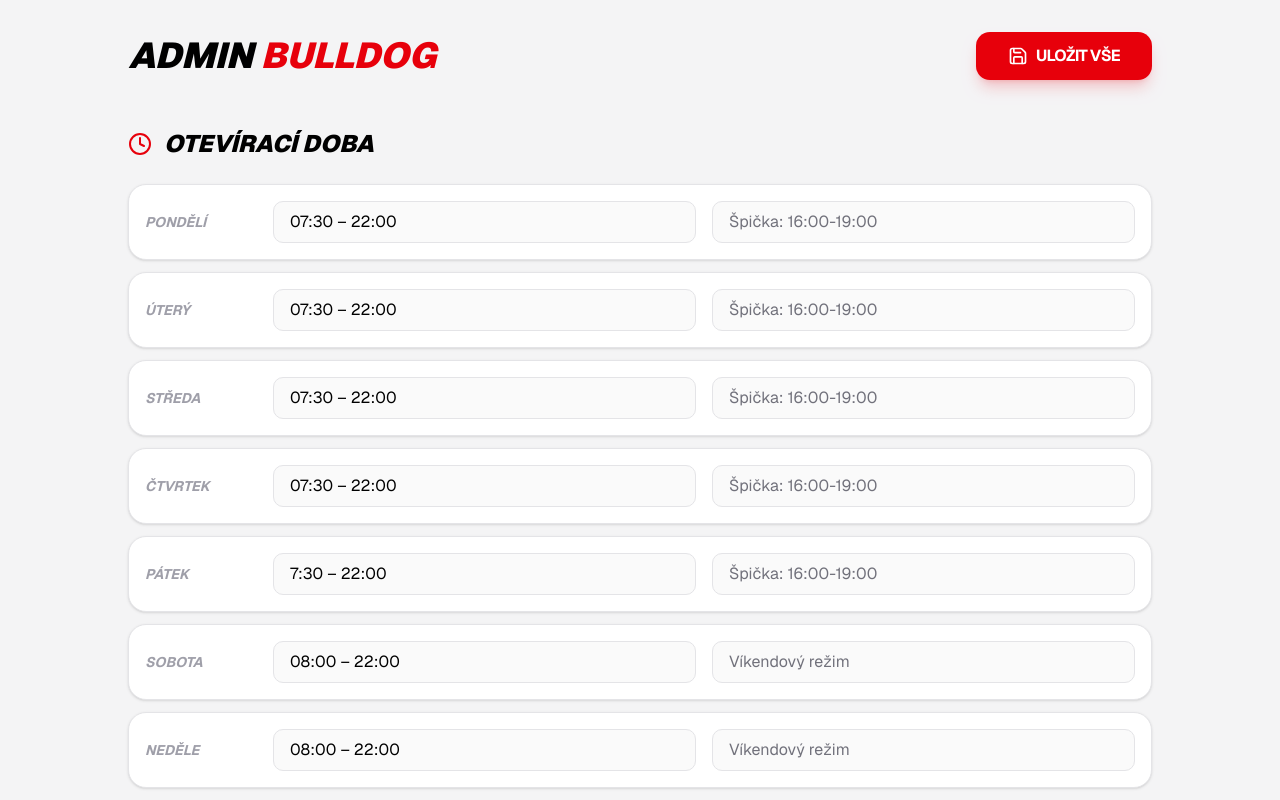
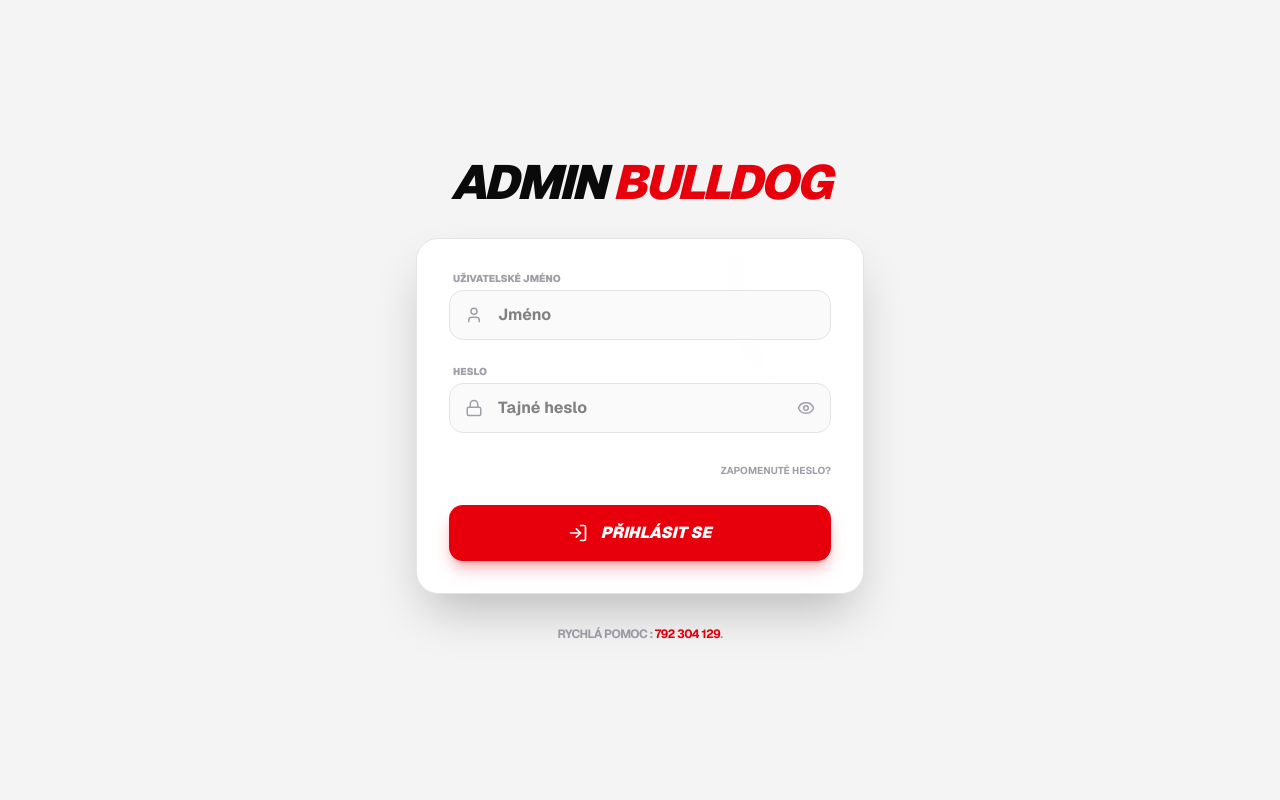
Before and after one commit to Jir1mac/Bulldoggym, a Next.js app: page /admin in a window 1280 px wide. Shown: the top 800 px of the page. Built offline with nearby package versions, Linux system fonts and the light colour scheme.

Commit message:
Add admin page for managing opening hours and pricing

```diff
--- a/app/admin/page.tsx
+++ b/app/admin/page.tsx
@@ -2,6 +2,7 @@
 
 import React, { useState } from 'react';
 import { Save, Tag, Clock } from 'lucide-react';
+import Login from '../../components/Login';
 
 const initialHours = [
     { day: "Pondělí", hours: "07:30 – 22:00", note: "Špička: 16:00-19:00" },
@@ -37,6 +38,9 @@ export default function AdminPage() {
     };
 
     return (
+        <>
+            <Login />
+
         <div className="min-h-screen bg-zinc-100 text-black p-8 font-sans">
             <div className="max-w-5xl mx-auto">
                 <div className="flex justify-between items-center mb-12">
@@ -108,5 +112,6 @@ export default function AdminPage() {
                 </div>
             </div>
         </div>
+        </>
     );
 }
--- a/components/FindUs.tsx
+++ b/components/FindUs.tsx
@@ -48,7 +48,7 @@ export default function FindUs() {
                                 <MapPin className="text-red-600 mr-4 flex-shrink-0" size={24} />
                                 <div>
                                     <p className="font-semibold text-black text-lg">Adresa:</p>
-                                    <p className="text-zinc-400 font-medium">třída Kpt. Jaroše 2999/19, budova Sever</p>
+                                    <p className="text-zinc-400 font-medium">K. H. Máchy 344</p>
                                     <p className="text-zinc-400 font-medium">434 01 Most</p>
                                 </div>
                             </div>
@@ -56,14 +56,14 @@ export default function FindUs() {
                                 <Phone className="text-red-600 mr-4 flex-shrink-0" size={24} />
                                 <div>
                                     <p className="font-semibold text-black text-lg">Telefon:</p>
-                                    <a href="tel:+420777123456" className="text-zinc-400 hover:text-red-600 transition-colors font-medium cursor-pointer">+420 777 123 456</a>
+                                    <a href="tel:+420777123456" className="text-zinc-400 hover:text-red-600 transition-colors font-medium cursor-pointer">+420 777 656 367</a>
                                 </div>
                             </div>
                             <div className="flex items-center justify-center lg:justify-start text-zinc-300">
                                 <Mail className="text-red-600 mr-4 flex-shrink-0" size={24} />
                                 <div>
                                     <p className="font-semibold text-black text-lg">Email:</p>
-                                    <a href="mailto:info@bulldoggym.cz" className="text-zinc-400 hover:text-red-600 transition-colors font-medium cursor-pointer">info@bulldoggym.cz</a>
+                                    <a href="mailto:info@bulldoggym.cz" className="text-zinc-400 hover:text-red-600 transition-colors font-medium cursor-pointer">bulldog.gym@seznam.cz</a>
                                 </div>
                             </div>
                         </div>
--- /dev/null
+++ b/components/Login.tsx
@@ -0,0 +1,100 @@
+"use client";
+
+import React, { useState } from 'react';
+import { Lock, User, LogIn, ShieldCheck, Eye, EyeOff } from 'lucide-react';
+
+export default function LoginPage() {
+    const [formData, setFormData] = useState({
+        username: '',
+        password: ''
+    });
+    const [showPassword, setShowPassword] = useState(false);
+
+    const handleSubmit = (e: React.FormEvent) => {
+        e.preventDefault();
+        console.log("Přihlašování...", formData);
+    };
+
+    return (
+        <div className="min-h-screen bg-zinc-100 flex items-center justify-center p-4 font-sans">
+            <div className="max-w-md w-full">
+                <div className="text-center mb-8">
+                    <h1 className="text-5xl font-black uppercase italic tracking-tighter">
+                        Admin <span className="text-red-600">Bulldog</span>
+                    </h1>
+                </div>
+
+                <div className="bg-white p-8 rounded-3xl border border-zinc-200 shadow-2xl relative overflow-hidden">
+                    <div className="absolute -top-10 -right-10 text-zinc-50 opacity-10 pointer-events-none">
+                        <ShieldCheck size={200} />
+                    </div>
+
+                    <form onSubmit={handleSubmit} className="space-y-6 relative z-10">
+                        <div>
+                            <label className="text-[10px] font-black uppercase text-zinc-400 mb-1 ml-1 block">
+                                Uživatelské jméno
+                            </label>
+                            <div className="relative">
+                                <span className="absolute left-4 top-1/2 -translate-y-1/2 text-zinc-400">
+                                    <User size={18} />
+                                </span>
+                                <input
+                                    type="text"
+                                    required
+                                    className="w-full bg-zinc-50 border border-zinc-200 pl-12 pr-4 py-3 rounded-xl outline-none focus:border-red-600 focus:ring-1 focus:ring-red-600 transition-all font-bold"
+                                    placeholder="Jméno"
+                                    value={formData.username}
+                                    onChange={(e) => setFormData({...formData, username: e.target.value})}
+                                />
+                            </div>
+                        </div>
+
+                        <div>
+                            <label className="text-[10px] font-black uppercase text-zinc-400 mb-1 ml-1 block">
+                                Heslo
+                            </label>
+                            <div className="relative">
+                                <span className="absolute left-4 top-1/2 -translate-y-1/2 text-zinc-400">
+                                    <Lock size={18} />
+                                </span>
+                                <input
+                                    type={showPassword ? "text" : "password"}
+                                    required
+                                    className="w-full bg-zinc-50 border border-zinc-200 pl-12 pr-12 py-3 rounded-xl outline-none focus:border-red-600 focus:ring-1 focus:ring-red-600 transition-all font-bold"
+                                    placeholder="Tajné heslo"
+                                    value={formData.password}
+                                    onChange={(e) => setFormData({...formData, password: e.target.value})}
+                                />
+                                <button
+                                    type="button"
+                                    onClick={() => setShowPassword(!showPassword)}
+                                    className="absolute right-4 top-1/2 -translate-y-1/2 text-zinc-400 hover:text-red-600 transition-colors cursor-pointer"
+                                >
+                                    {showPassword ? <EyeOff size={18} /> : <Eye size={18} />}
+                                </button>
+                            </div>
+                        </div>
+
+                        <div className="text-right">
+                            <button type="button" className="text-[10px] font-bold uppercase text-zinc-400 hover:text-red-600 cursor-pointer transition-colors">
+                                Zapomenuté heslo?
+                            </button>
+                        </div>
+
+                        <button
+                            type="submit"
+                            className="w-full bg-red-600 hover:bg-red-700 text-white font-black uppercase italic cursor-pointer py-4 rounded-xl flex items-center justify-center gap-3 transition-all transform hover:scale-[1.02] active:scale-[0.98] shadow-lg shadow-red-600/30"
+                        >
+                            <LogIn size={20} />
+                            Přihlásit se
+                        </button>
+                    </form>
+                </div>
+
+                <p className="text-center mt-8 text-zinc-400 text-xs font-bold uppercase tracking-tighter">
+                    Rychlá pomoc : <span className="text-red-600">792 304 129</span>.
+                </p>
+            </div>
+        </div>
+    );
+}
--- a/components/Navbar.tsx
+++ b/components/Navbar.tsx
@@ -6,6 +6,7 @@ import { X, Dumbbell } from 'lucide-react';
 import { cn } from "@/lib/utils";
 
 const navLinks = [
+    { name: 'Masáže', href: 'https://most-masaze.cz/' },
     { name: 'O nás', href: '#o-nas' },
     { name: 'Trenéři', href: '#trainers' },
     { name: 'Ceník', href: '#cenik' },
```
